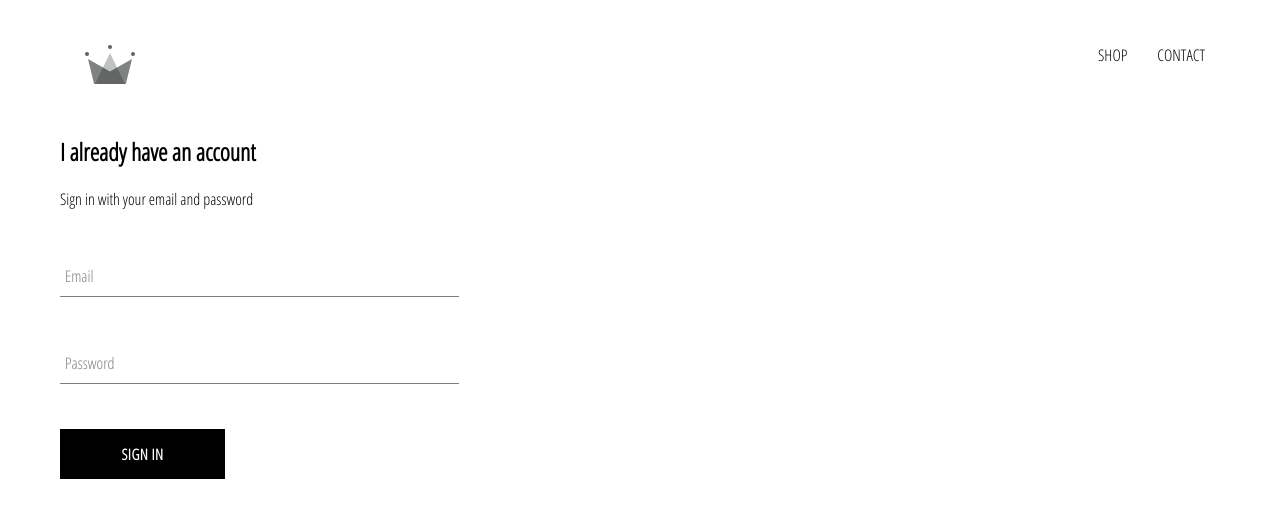
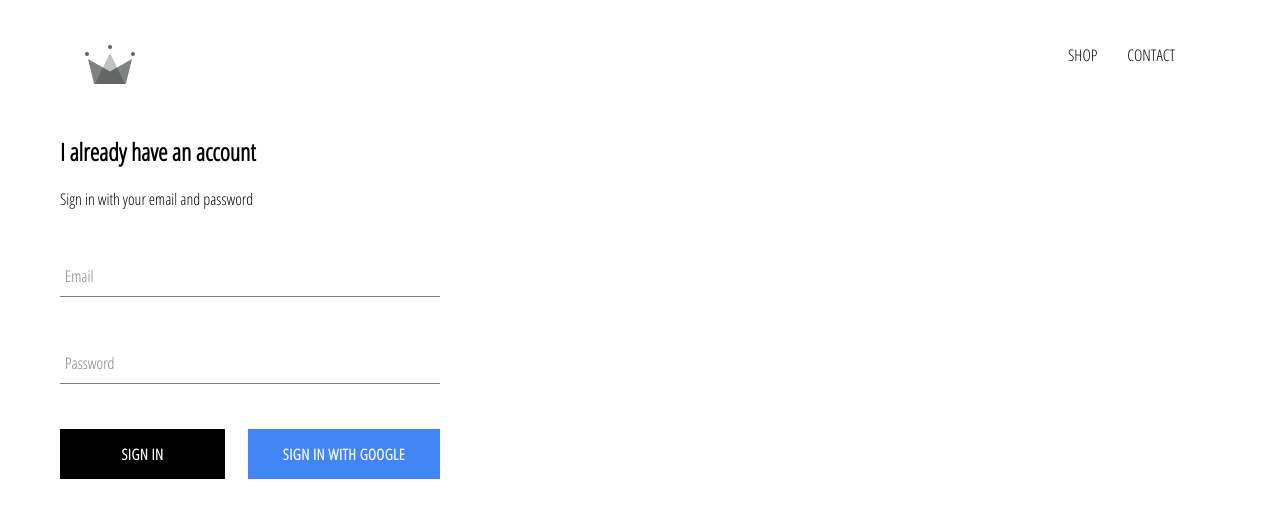
Before and after one commit to jonerd/crwn-clothing, a React (Create React App) app: page /signin in a window 1280 px wide. Shown: the top 518 px of the page. Built offline with nearby package versions, Linux system fonts and the light colour scheme; no server answers.

Commit message:
integrated firebase into application, add sign in with google account

```diff
--- a/package.json
+++ b/package.json
@@ -6,6 +6,7 @@
     "@testing-library/jest-dom": "^4.2.4",
     "@testing-library/react": "^9.5.0",
     "@testing-library/user-event": "^7.2.1",
+    "firebase": "^7.13.1",
     "node-sass": "^4.13.1",
     "react": "^16.13.1",
     "react-dom": "^16.13.1",
--- a/src/App.css
+++ b/src/App.css
@@ -7,3 +7,7 @@ a {
   text-decoration: none;
   color: #000;
 }
+
+* {
+  box-sizing: border-box;
+}
--- a/src/App.js
+++ b/src/App.js
@@ -5,13 +5,35 @@ import HomePage from "./pages/homepage/homepage.component";
 import ShopPage from "./pages/shop/shop.component";
 import SignInAndSignUpPage from "./pages/sign-in-and-sign-up/sign-in-and-sign-up.component";
 import Header from "./components/header/header.component";
+import { auth } from "./firebase/firebase.utils";
 
 import "./App.css";
 
-function App() {
+class App extends React.Component {
+  constructor() {
+    super();
+
+    this.state = {
+      currentUser: null
+    };
+  }
+
+  unsubscribeFromAuth = null;
+
+  componentDidMount() {
+    this.unsubscribeFromAuth = auth.onAuthStateChanged(user => {
+      this.setState({ currentUser: user });
+    });
+  }
+
+  componentWillUnmount() {
+    this.unsubscribeFromAuth();
+  }
+
+  render() {
     return (
       <div>
-      <Header />
+        <Header currentUser={this.state.currentUser} />
         <Switch>
           <Route exact path="/" component={HomePage} />
           <Route path="/shop" component={ShopPage} />
@@ -20,5 +42,6 @@ function App() {
       </div>
     );
   }
+}
 
 export default App;
--- a/src/components/custom-button/custom-button.component.jsx
+++ b/src/components/custom-button/custom-button.component.jsx
@@ -2,8 +2,11 @@ import React from "react";
 
 import "./custom-button.styles.scss";
 
-const CustomButton = ({ children, ...otherProps }) => (
-  <button className="custom-button" {...otherProps}>
+const CustomButton = ({ children, isGoogleSignIn, ...otherProps }) => (
+  <button
+    className={`${isGoogleSignIn ? "google-sign-in" : ""} custom-button`}
+    {...otherProps}
+  >
     {children}
   </button>
 );
--- a/src/components/custom-button/custom-button.styles.scss
+++ b/src/components/custom-button/custom-button.styles.scss
@@ -19,4 +19,14 @@
     color: black;
     border: 1px solid black;
   }
+
+  &.google-sign-in {
+    background-color: #4285f4;
+    color: white;
+
+    &:hover {
+      background-color: #357ae8;
+      border: none;
+    }
+  }
 }
--- a/src/components/header/header-styles.scss
+++ b/src/components/header/header-styles.scss
@@ -20,6 +20,7 @@
 
     .option {
       padding: 10px 15px;
+      cursor: pointer;
     }
   }
 }
--- a/src/components/header/header.component.jsx
+++ b/src/components/header/header.component.jsx
@@ -1,11 +1,13 @@
 import React from "react";
 import { Link } from "react-router-dom";
+
+import { auth } from "../../firebase/firebase.utils";
 
 import { ReactComponent as Logo } from "../../assets/crown.svg";
 
 import "./header-styles.scss";
 
-const Header = () => (
+const Header = ({ currentUser }) => (
   <div className="header">
     <Link className="logo-container" to="/">
       <Logo className="logo" />
@@ -17,6 +19,13 @@ const Header = () => (
       <Link className="option" to="/contact">
         CONTACT
       </Link>
+      {currentUser ? (
+        <div className="option" onClick={() => auth.signOut()}>
+          SIGN OUT
+        </div>
+      ) : (
+        <Link className="option" to="/signin"></Link>
+      )}
     </div>
   </div>
 );
--- a/src/components/sign-in/sign-in.component.jsx
+++ b/src/components/sign-in/sign-in.component.jsx
@@ -2,6 +2,8 @@ import React from "react";
 
 import FormInput from "../form-input/form-input.component";
 import CustomButton from "../custom-button/custom-button.component";
+
+import { signInWithGoogle } from "../../firebase/firebase.utils";
 
 import "./sign-in.styles.scss";
 
@@ -49,8 +51,12 @@ class SignIn extends React.Component {
             label="Password"
             required
           />
-
-          <CustomButton type="submit">Sign in</CustomButton>
+          <div className="buttons">
+            <CustomButton type="submit">Sign in</CustomButton>
+            <CustomButton onClick={signInWithGoogle} isGoogleSignIn>
+              Sign in with Google
+            </CustomButton>
+          </div>
         </form>
       </div>
     );
--- a/src/components/sign-in/sign-in.styles.scss
+++ b/src/components/sign-in/sign-in.styles.scss
@@ -1,9 +1,14 @@
 .sign-in {
-  width: 30vw;
+  width: 380px;
   display: flex;
   flex-direction: column;
 
   .title {
     margin: 10px 0;
   }
+
+  .buttons {
+    display: flex;
+    justify-content: space-between;
+  }
 }
--- /dev/null
+++ b/src/firebase/firebase.utils.js
@@ -0,0 +1,24 @@
+import firebase from "firebase/app";
+import "firebase/firestore";
+import "firebase/auth";
+
+const config = {
+  apiKey: "AIzaSyB0E3ae6ZB_hP0xPVHHS0LJV8JclAio1tg",
+  authDomain: "crwn-db-ad2a1.firebaseapp.com",
+  databaseURL: "https://crwn-db-ad2a1.firebaseio.com",
+  projectId: "crwn-db-ad2a1",
+  storageBucket: "crwn-db-ad2a1.appspot.com",
+  messagingSenderId: "184435244269",
+  appId: "1:184435244269:web:09589f21ed3b417ea120e4"
+};
+
+firebase.initializeApp(config);
+
+export const auth = firebase.auth();
+export const firestore = firebase.firestore();
+
+const provider = new firebase.auth.GoogleAuthProvider();
+provider.setCustomParameters({ prompt: "select_account" });
+export const signInWithGoogle = () => auth.signInWithPopup(provider);
+
+export default firebase;
```
Also changed, not shown: 1 other file (tests, documents, lock files or other folders). Lines whose indentation alone changed are shown as unchanged.
